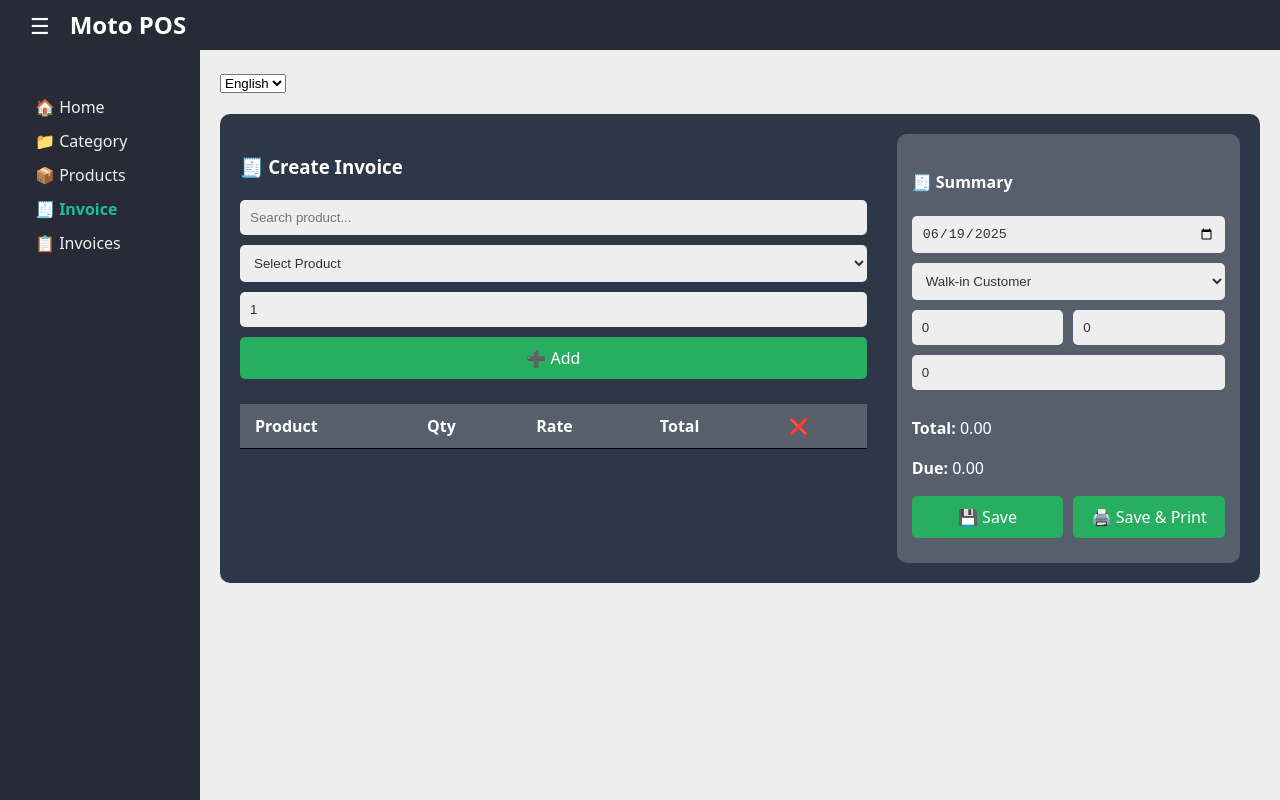
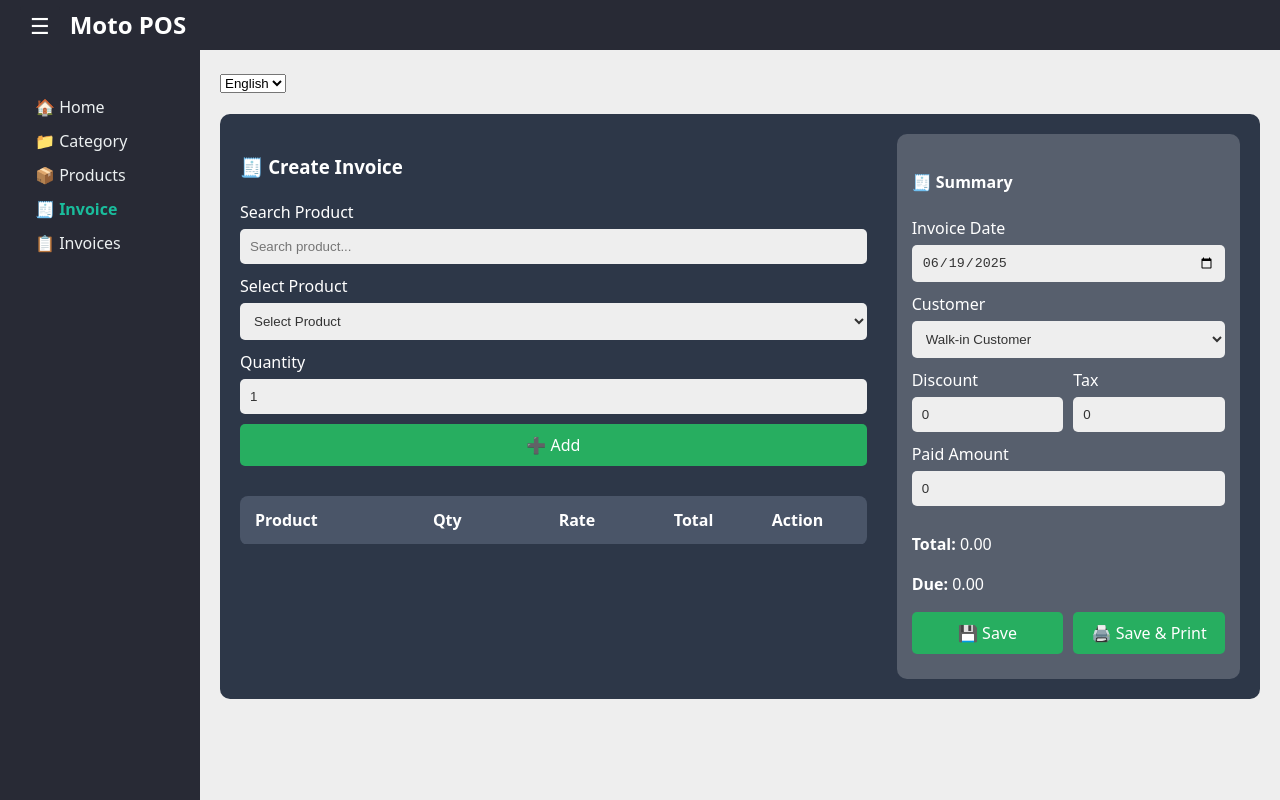
Before and after one commit to roni9843/KSA_SALES, a React (Vite) app in the folder renderer/: page /create-invoice in a window 1280 px wide. Built offline with nearby package versions, Linux system fonts and the light colour scheme.

Commit message:
Create Invoice - Add input lable and Table design improved

```diff
--- a/renderer/src/pages/CreateInvoice.jsx
+++ b/renderer/src/pages/CreateInvoice.jsx
@@ -100,7 +100,8 @@ const CreateInvoice = () => {
         <div style={formContainer}>
             <div style={leftCol}>
                 <h3>🧾 Create Invoice</h3>
-
+                <div>
+                    <label style={labelStyle}>Search Product</label>
                     <input
                         type="text"
                         value={searchText}
@@ -108,7 +109,9 @@ const CreateInvoice = () => {
                         placeholder="Search product..."
                         style={inputStyle}
                     />
-
+                </div>
+                <div>
+                    <label style={labelStyle}>Select Product</label>
                     <select value={selectedId} onChange={(e) => setSelectedId(e.target.value)} style={inputStyle}>
                         <option value="">Select Product</option>
                         {products
@@ -117,36 +120,43 @@ const CreateInvoice = () => {
                                 <option key={p.id} value={p.id}>{p.name}</option>
                             ))}
                     </select>
-
+                </div>
+                <div>
+                    <label style={labelStyle}>Quantity</label>
                     <input type="number" value={qty} onChange={e => setQty(e.target.value)} style={inputStyle} placeholder="Qty" />
+                </div>
                 <button onClick={addToInvoice} style={buttonStyle}>➕ Add</button>
 
                 <table style={tableStyle}>
-                    <thead>
+                    <thead style={tableHeaderStyle}>
                         <tr>
-                            <th style={thTdStyle}>Product</th>
-                            <th style={thTdStyle}>Qty</th>
-                            <th style={thTdStyle}>Rate</th>
-                            <th style={thTdStyle}>Total</th>
-                            <th style={thTdStyle}>❌</th>
+                            <th style={{ ...thStyle, textAlign: 'left' }}>Product</th>
+                            <th style={{ ...thStyle, textAlign: 'center' }}>Qty</th>
+                            <th style={thStyle}>Rate</th>
+                            <th style={thStyle}>Total</th>
+                            <th style={{...thStyle, textAlign: 'center'}}>Action</th>
                         </tr>
                     </thead>
                     <tbody>
-                        {invoiceItems.map(i => (
-                            <tr key={i.id}>
-                                <td style={thTdStyle}>{i.name}</td>
-                                <td style={thTdStyle}>
+                        {invoiceItems.map((i, index) => (
+                            <tr key={i.id} style={tableRowStyle(index)}>
+                                <td style={{ ...tdStyle, textAlign: 'left' }}>{i.name}</td>
+                                <td style={{...tdStyle, textAlign: 'center'}}>
                                     <input
                                         type="number"
                                         value={i.quantity}
                                         min="1"
                                         onChange={(e) => updateQty(i.id, e.target.value)}
-                                        style={{ width: '60px', backgroundColor: '#eeeeee', color: '#333' }}
+                                        style={qtyInputStyle}
                                     />
                                 </td>
-                                <td style={thTdStyle}>{i.unit_price}</td>
-                                <td style={thTdStyle}>{i.total_price.toFixed(2)}</td>
-                                <td style={thTdStyle}><button onClick={() => removeItem(i.id)}>❌</button></td>
+                                <td style={tdStyle}>{i.unit_price.toFixed(2)}</td>
+                                <td style={tdStyle}>{i.total_price.toFixed(2)}</td>
+                                <td style={{...tdStyle, textAlign: 'center'}}>
+                                    <button onClick={() => removeItem(i.id)} style={removeButtonStyle}>
+                                        ❌
+                                    </button>
+                                </td>
                             </tr>
                         ))}
                     </tbody>
@@ -155,20 +165,34 @@ const CreateInvoice = () => {
 
             <div style={rightCol}>
                 <h4>🧾 Summary</h4>
+                <div>
+                    <label style={labelStyle}>Invoice Date</label>
                     <input type="date" value={invoiceDate} onChange={e => setInvoiceDate(e.target.value)} style={inputStyle} />
-
+                </div>
+                <div>
+                    <label style={labelStyle}>Customer</label>
                     <select value={customerName} onChange={(e) => setCustomerName(e.target.value)} style={inputStyle}>
                         <option value="">Walk-in Customer</option>
                         <option value="Karim">Karim</option>
                         <option value="Rahim">Rahim</option>
                     </select>
+                </div>
 
                 <div style={{ display: 'flex', gap: '10px' }}>
-                    <input placeholder="Discount" value={discount} onChange={(e) => setDiscount(e.target.value)} style={{ ...inputStyle, flex: 1 }} />
-                    <input placeholder="Tax" value={tax} onChange={(e) => setTax(e.target.value)} style={{ ...inputStyle, flex: 1 }} />
+                    <div style={{ flex: 1 }}>
+                        <label style={labelStyle}>Discount</label>
+                        <input placeholder="Discount" value={discount} onChange={(e) => setDiscount(e.target.value)} style={inputStyle} />
+                    </div>
+                    <div style={{ flex: 1 }}>
+                        <label style={labelStyle}>Tax</label>
+                        <input placeholder="Tax" value={tax} onChange={(e) => setTax(e.target.value)} style={inputStyle} />
+                    </div>
                 </div>
 
+                <div>
+                    <label style={labelStyle}>Paid Amount</label>
                     <input placeholder="Paid" value={paid} onChange={(e) => setPaid(e.target.value)} style={inputStyle} />
+                </div>
                 <p><strong>Total:</strong> {total.toFixed(2)}</p>
                 <p><strong>Due:</strong> {due.toFixed(2)}</p>
 
@@ -206,6 +230,11 @@ const rightCol = {
     borderRadius: '10px'
 };
 
+const labelStyle = {
+    marginBottom: '5px',
+    display: 'block',
+};
+
 const inputStyle = {
     width: '100%',
     padding: '10px',
@@ -229,10 +258,49 @@ const buttonStyle = {
 
 const tableStyle = {
     width: '100%',
-    marginTop: '15px',
-    backgroundColor: '#575F6D',
+    marginTop: '20px',
+    borderCollapse: 'collapse',
+    borderRadius: '8px',
+    overflow: 'hidden',
+};
+
+const tableHeaderStyle = {
+    backgroundColor: '#4A5568',
     color: '#fff',
-    borderCollapse: 'collapse'
+};
+
+const thStyle = {
+    padding: '12px 15px',
+    textAlign: 'right',
+    borderBottom: '1px solid #2D3748',
+};
+
+const tableRowStyle = (index) => ({
+    backgroundColor: index % 2 === 0 ? '#575F6D' : '#4A5568',
+});
+
+const tdStyle = {
+    padding: '12px 15px',
+    textAlign: 'right',
+    borderBottom: '1px solid #2D3748',
+};
+
+const qtyInputStyle = {
+    width: '60px',
+    padding: '5px',
+    borderRadius: '5px',
+    border: '1px solid #A0AEC0',
+    backgroundColor: '#E2E8F0',
+    color: '#2D3748',
+    textAlign: 'center',
+};
+
+const removeButtonStyle = {
+    background: 'transparent',
+    border: 'none',
+    color: '#E53E3E',
+    cursor: 'pointer',
+    fontSize: '16px',
 };
 
 export default CreateInvoice;
```
Also changed, not shown: 1 other file (tests, documents, lock files or other folders). Lines whose indentation alone changed are shown as unchanged.
